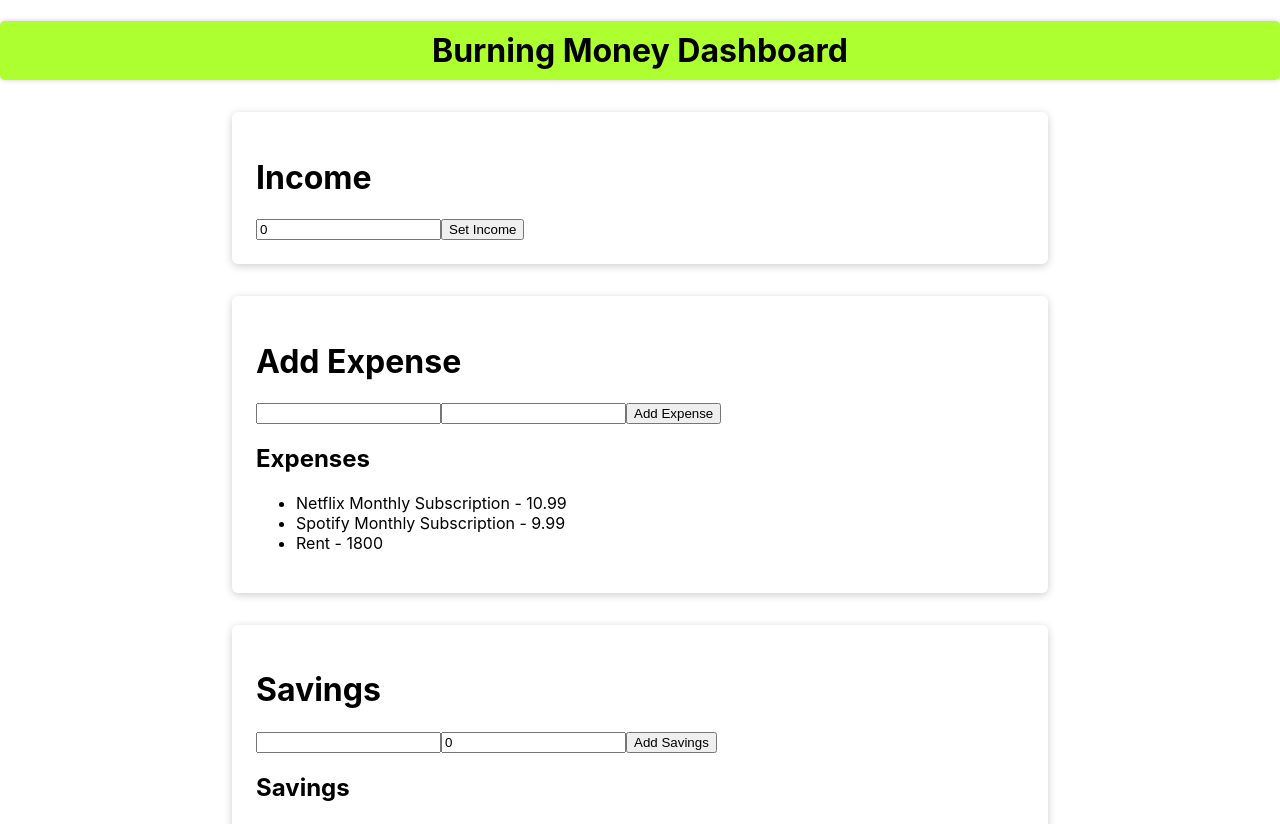
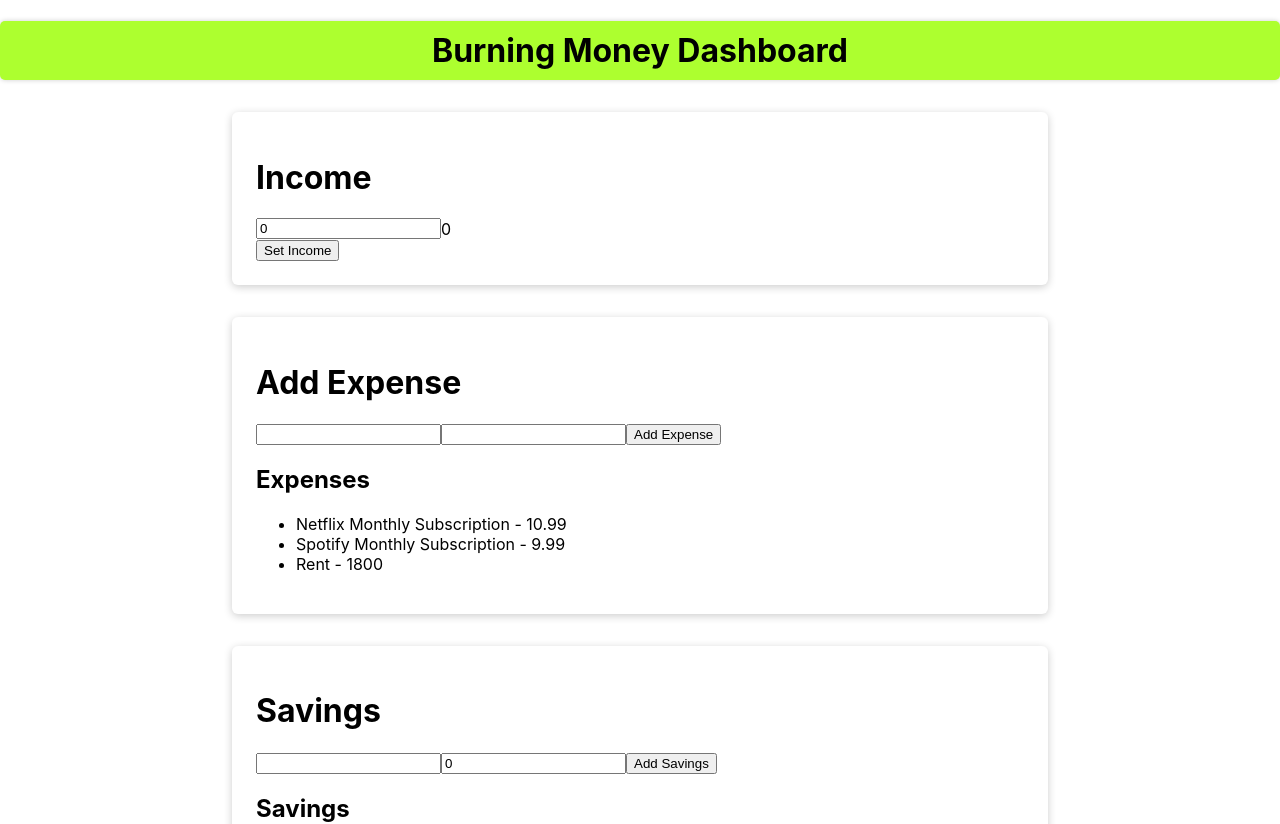
Before and after one commit to mason66xue/How-not-to-burning-money, a React (Create React App) app in the folder client/: page / in a window 1280 px wide. Shown: the top 824 px of the page. Built offline with nearby package versions, Linux system fonts and the light colour scheme.

Commit message:
styling linked to login page, login file structre arranged

```diff
--- a/client/src/components/dashboard/Income.js
+++ b/client/src/components/dashboard/Income.js
@@ -1,21 +1,94 @@
-
 import React, { useState } from 'react';
-import Card from '../userinterface/Card'
-
+import Card from '../userinterface/Card';
 
 function Income() {
     const [income, setIncome] = useState(0);
 
+    const handleClick = () => {
+        setIncome(income);
+    };
+
     return (
-
         <Card>
             <div>
                 <h1>Income</h1>
-                <input type="number" value={income} onChange={e => setIncome(e.target.value)} />
-                <button>Set Income</button>
+                <div style={{ display: 'flex', alignItems: 'center' }}>
+                    <input
+                        type="number"
+                        value={income}
+                        onChange={(e) => setIncome(e.target.value)}
+                    />
+                    {income && (
+                        <div
+                            style={{
+                                color: 'green',
+                                fontSize: '24px',
+                                marginLeft: '10px',
+                            }}
+                        >
+                            {income}
+                        </div>
+                    )}
+                </div>
+                <button onClick={handleClick}>Set Income</button>
             </div>
         </Card>
-    )
+    );
 }
 
 export default Income;
+
+
+
+
+
+// import React, { useState } from 'react';
+// import Card from '../userinterface/Card';
+
+// function Income() {
+//     const [income, setIncome] = useState(0);
+
+//     return (
+//         <Card>
+//             <div>
+//                 <h1>Income</h1>
+//                 <div style={{ display: "flex", alignItems: "center" }}>
+//                     <input
+//                         type="number"
+//                         value={income}
+//                         onChange={(e) => setIncome(e.target.value)}
+//                     />
+//                     <div style={{ color: "green", fontSize: "24px", marginLeft: "50px" }}>
+//                         {income}
+//                     </div>
+//                 </div>
+//                 <button>Set Income</button>
+//             </div>
+//         </Card>
+//     );
+// }
+
+// export default Income;
+
+
+
+// import React, { useState } from 'react';
+// import Card from '../userinterface/Card'
+
+
+// function Income() {
+//     const [income, setIncome] = useState(0);
+
+//     return (
+
+//         <Card>
+//             <div>
+//                 <h1>Income</h1>
+//                 <input type="number" value={income} onChange={e => setIncome(e.target.value)} />
+//                 <button>Set Income</button>
+//             </div>
+//         </Card>
+//     )
+// }
+
+// export default Income;
--- a/client/src/components/loginpage/loginComponent.js
+++ b/client/src/components/loginpage/loginForm.js
@@ -3,6 +3,7 @@
 
 // import React, { useState } from 'react';
 
+import classes from './LoginForm.module.css';
 import classes from '../userinterface/Card.module.css';
 import Card from '../userinterface/Card';
 
```
Also changed, not shown: client/src/App.js (+4 -5 lines), client/src/components/loginpage/LoginForm.module.css (renamed from client/src/components/loginpage/LoginCompnnent.module.css).
